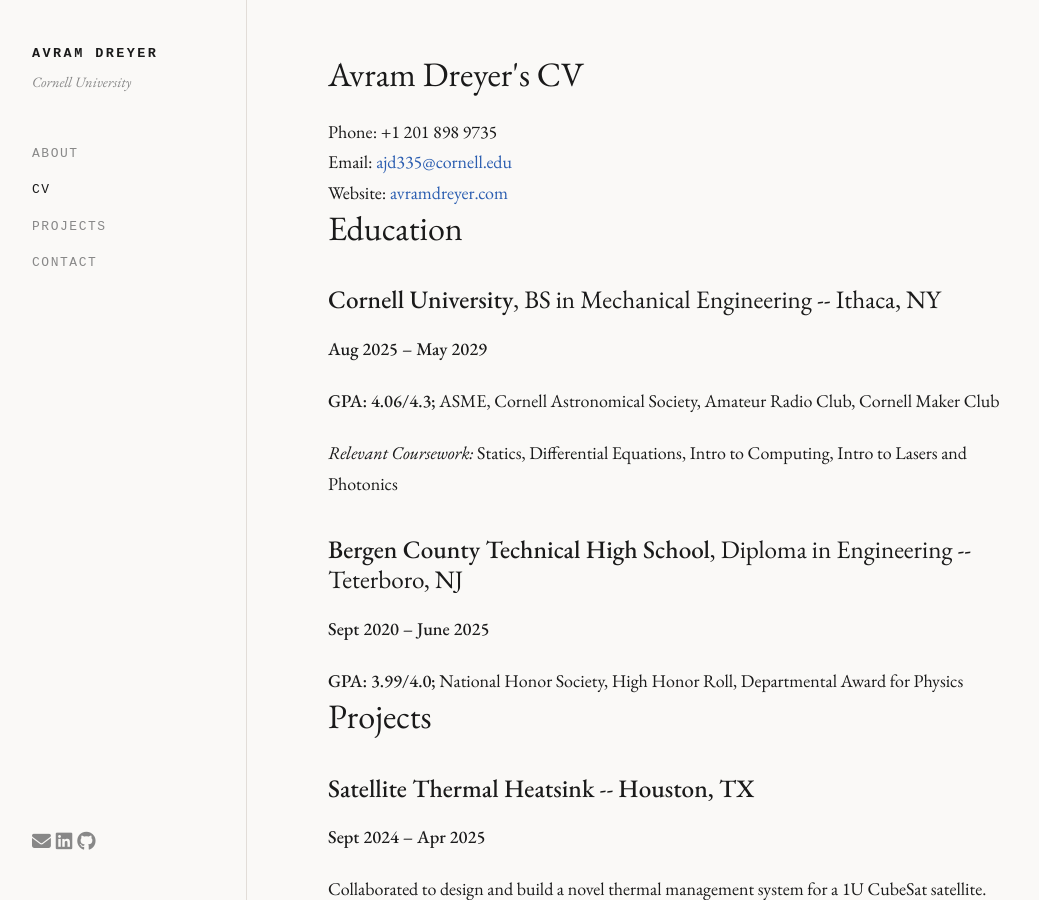
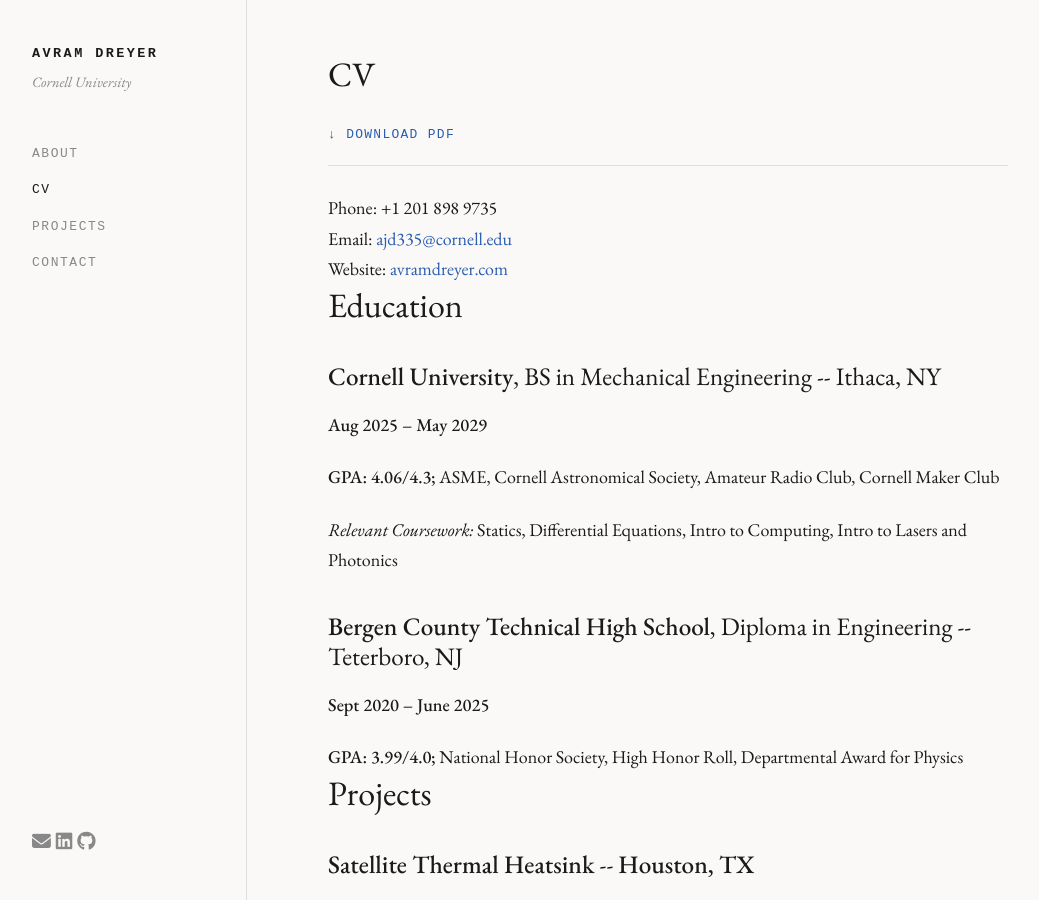
Before and after one commit to Aviboi/Aviboi.github.io, a Jekyll site: the page built from cv/index.html, in a window 1280 px wide and 900 px high. Shown: the whole window, without its empty margins (13-1052 px from the left). Built offline with Jekyll 4.4.1, drawn with Linux system fonts in a browser that asks for light colours; nearby versions of some CDN libraries; some web fonts are replaced.

Commit message:
chore: rebuild CV

```diff
--- a/cv/index.html
+++ b/cv/index.html
@@ -6,7 +6,11 @@ permalink: /cv/
 
 <div class="cv-content">
 <article class="markdown-body">
-        <h1>Avram Dreyer's CV</h1>
+        <h1>CV</h1>
+<div class="cv-download-bar">
+  <a href="/assets/files/cv.pdf" class="cv-download-link" download>↓ Download PDF</a>
+</div>
+
         <ul>
         <li>Phone: +1 201 898 9735</li>
         <li>Email: <a href="mailto:ajd335@cornell.edu">ajd335@cornell.edu</a></li>
```
